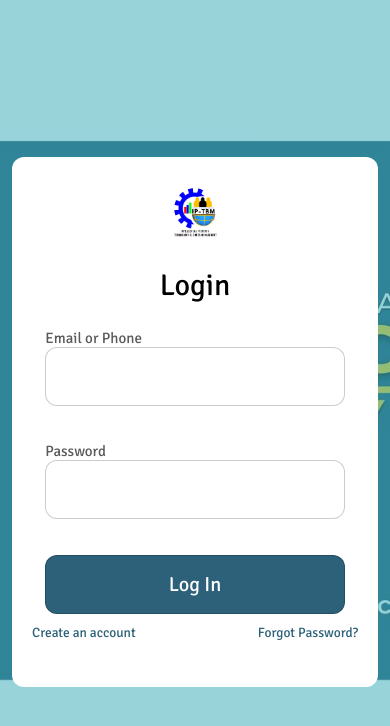
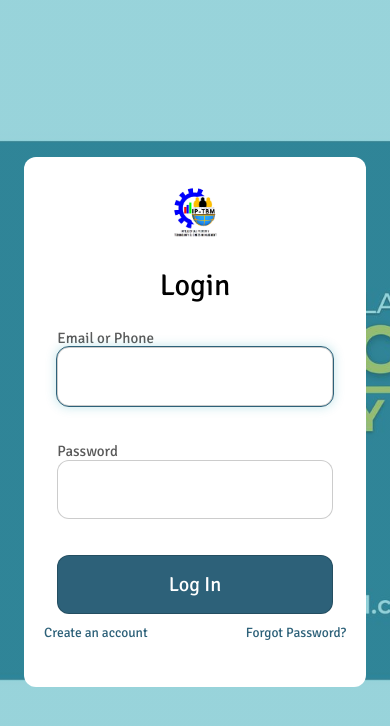
Before and after one commit to progchris00/LSPU-IPTBM-RTMS, a React (Vite) app: page /auth/login in a window 390 px wide. Shown: the top 726 px of the page. Built offline with nearby package versions, Linux system fonts and the light colour scheme.

Commit message:
add: make forgot-password-page responsive

```diff
--- a/src/index.css
+++ b/src/index.css
@@ -41,7 +41,7 @@ main {
 
 .form-container {
   width: 100%;
-  padding: 0 12px;
+  padding: 0 24px;
 }
 
 .container {
@@ -56,7 +56,7 @@ main {
   height: 59px;
   border-radius: 12px;
   border: 1px solid var(--input-border);
-  padding: 10px;
+  padding: 12px;
 }
 
 .form-fieldset label {
@@ -99,7 +99,7 @@ main {
 
 .container.forgot {
   height: 440px;
-  width: 442px;
+  max-width: 442px;
 }
 
 .container.reset {
@@ -107,7 +107,8 @@ main {
   width: 442px;
 }
 
-#login-form {
+#login-form,
+#forgot-password-form {
   width: 100%;
 }
 
--- a/src/pages/auth/forgot-password.jsx
+++ b/src/pages/auth/forgot-password.jsx
@@ -4,6 +4,7 @@ import { Link } from "react-router-dom";
 function ForgotPasswordPage() {
   return (
     <main className="overlay">
+      <div className="form-container">
         <div className="forgot container flex-center-column">
           <img src={FormLogo} alt="" id="form-logo" />
           <h1 id="form-heading">Forgot Password</h1>
@@ -11,7 +12,7 @@ function ForgotPasswordPage() {
             <fieldset className="form-fieldset no-border flex-center-column gap">
               <label htmlFor="email-or-phone">
                 Email
-              <input type="text" id="email-or-phone" required />
+                <input type="text" id="email-or-phone" required autoFocus />
               </label>
               <input
                 type="submit"
@@ -24,6 +25,7 @@ function ForgotPasswordPage() {
             <Link to="/auth/login">Already have an account?</Link>
           </div>
         </div>
+      </div>
     </main>
   );
 }
--- a/src/pages/auth/login.jsx
+++ b/src/pages/auth/login.jsx
@@ -12,7 +12,7 @@ function LoginPage() {
             <fieldset className="form-fieldset no-border flex-center-column gap">
               <label htmlFor="email-or-phone">
                 Email or Phone
-                <input type="text" id="email-or-phone" required />
+                <input type="text" id="email-or-phone" required autoFocus />
               </label>
               <label htmlFor="password">
                 Password
```
Lines whose indentation alone changed are shown as unchanged.
